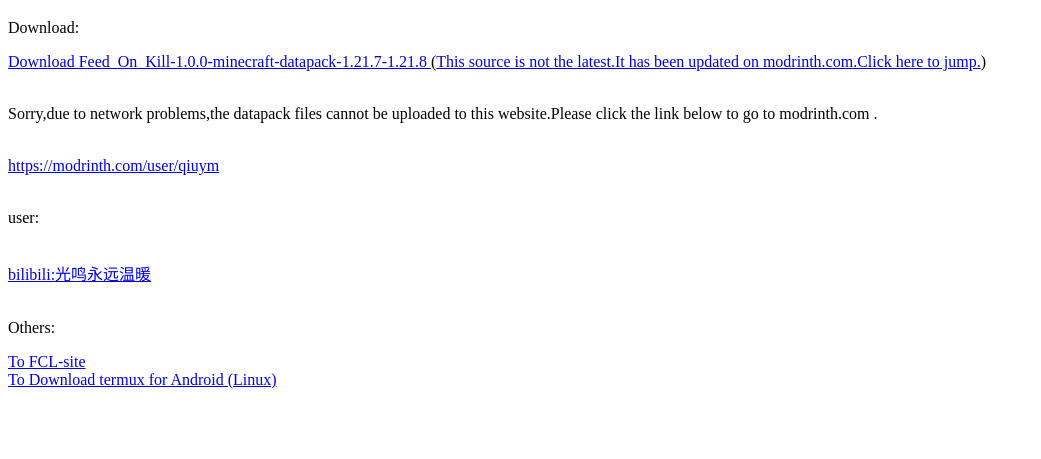
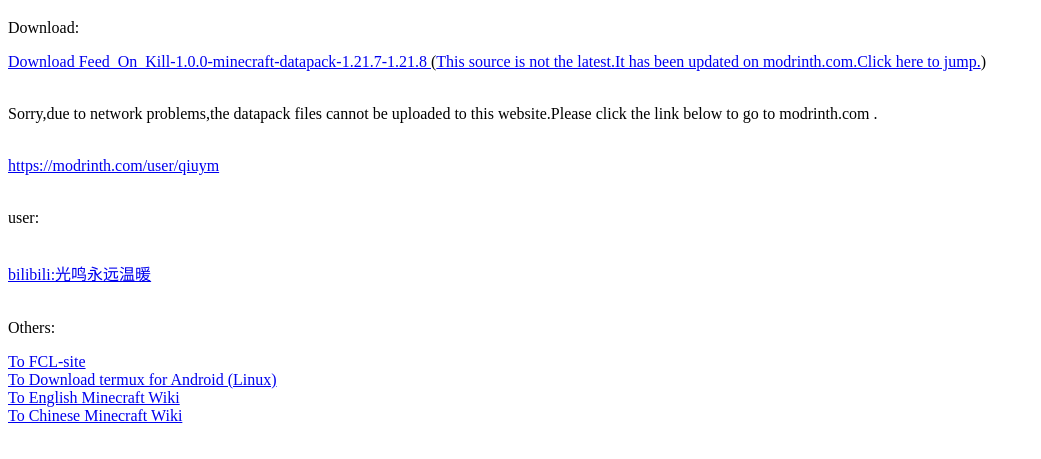
Before and after one commit to qym1421/download-site, a plain HTML site: page index.html in a window 1280 px wide. Shown: the part 61-520 px from the top of the page, without its empty margins (0-1041 px from the left). Drawn offline with Linux system fonts and the light colour scheme.

Commit message:
Update index.html

```diff
--- a/index.html
+++ b/index.html
@@ -18,6 +18,8 @@
     <br>
     <p>Others:</p>
     <a href="https://foldcraftlauncher.cn">To FCL-site</a><br>
-    <a href="https://bgithub.xyz/termux/termux-app/releases">To Download termux for Android (Linux)</a>
+    <a href="https://bgithub.xyz/termux/termux-app/releases">To Download termux for Android (Linux)</a><br>
+    <a href="https//minecraft.wiki">To English Minecraft Wiki</a><br>
+    <a href="https//zh.minecraft.wiki">To Chinese Minecraft Wiki</a>
 </body>
 </html>
```
